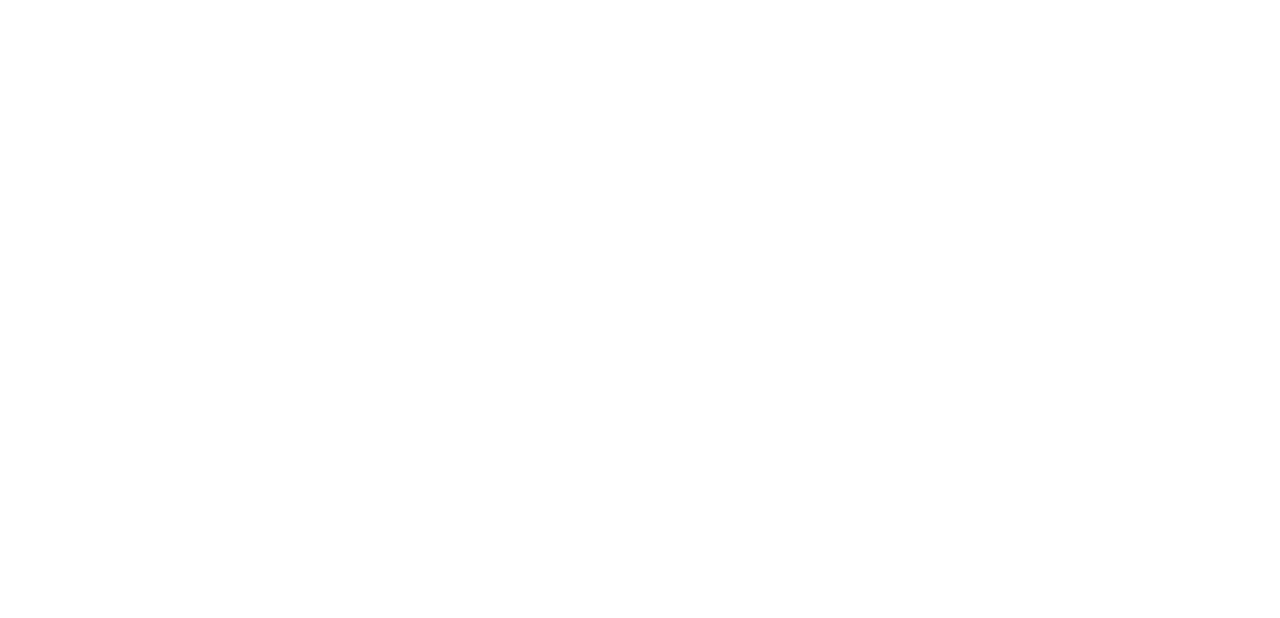
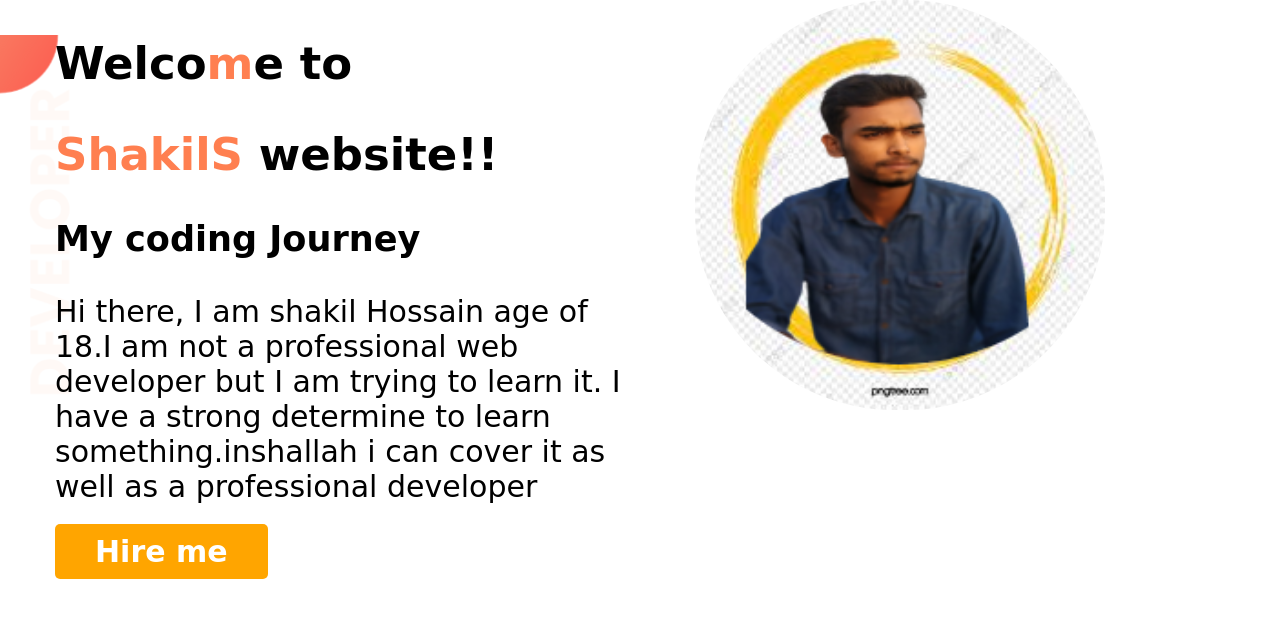
Before and after one commit to Shakil96339/my-practice-portfolio, a plain HTML site: page index.html in a window 1280 px wide. Drawn offline with Linux system fonts and the light colour scheme; a web font is replaced by a local one.

Commit message:
comitted

```diff
--- a/index.html
+++ b/index.html
@@ -6,9 +6,38 @@
     <meta http-equiv="X-UA-Compatible" content="IE=edge">
     <meta name="viewport" content="width=device-width, initial-scale=1.0">
     <title>my practice portfolio</title>
+    <link rel="stylesheet" href="style.css">
+    <link rel="stylesheet" href="link rel=" preconnect" href="https://fonts.googleapis.com">
+    <link rel="preconnect" href="https://fonts.gstatic.com" crossorigin>
+    <link href="https://fonts.googleapis.com/css2?family=Yomogi&display=swap" rel="stylesheet">
+
 </head>
 
+
 <body>
+    <section class="top-banner">
+        <div class="half-width">
+
+            <h1>Welco<span class="color">m</span>e to</h1>
+            <h1><span class="color">ShakilS </span> website!!</h1>
+            <h3>My coding Journey</h3>
+
+
+
+            <p>Hi there, I am shakil Hossain age of 18.I am not a professional web developer but I am trying to
+                learn
+                it.
+                I
+                have
+                a strong determine to learn something.inshallah i can cover it as well as a professional developer
+            </p>
+            <a class="link-button" target="_blank" href="https://www.facebook.com/hossain.shakil.9440">Hire me</a>
+        </div>
+        <div class="half-width"><img id="image-border" src="images/online image 3.png" alt="">
+
+        </div>
+
+    </section>
 
 </body>
 
--- a/style.css
+++ b/style.css
@@ -0,0 +1,38 @@
+body{
+    font-family: 'Yomogi', cursive;
+    font-size: 30px;
+    margin: 0;
+}
+.color{
+    color: coral;
+}
+section{
+    display: flex;
+
+}
+#image-border{
+    border-radius:200px;
+
+}
+.half-width{
+   width:60%;
+   padding-left: 50px;
+   margin-left: 5px;
+}
+.half-width img{
+    width:70%;
+}
+.link-button{
+    text-decoration: none;
+  background-color: orange;
+
+  padding: 10px 40px;
+  border-radius: 5px;
+  color: white;
+  font-weight: 700;
+}
+.top-banner{
+    background-image: url(images/top-banner.png);
+    background-repeat: no-repeat;
+    background-position: left;
+}
```
Also changed, not shown: images/1611227366803-removebg-preview (1).png (added), images/IMG_20210121_161427-removebg-preview (1).png (added), images/online image 1.jpg (added), images/online image 2.jfif (added), images/online image 2.png (added), images/online image 3.jfif (added), images/online image 3.png (added), images/online image 4.png (added), images/top-banner.png (added), 1 other file.
